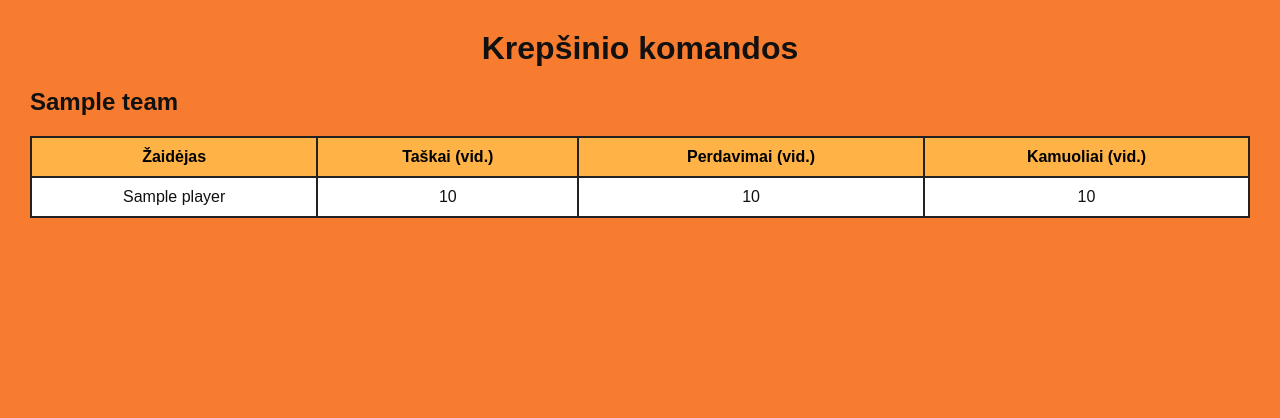
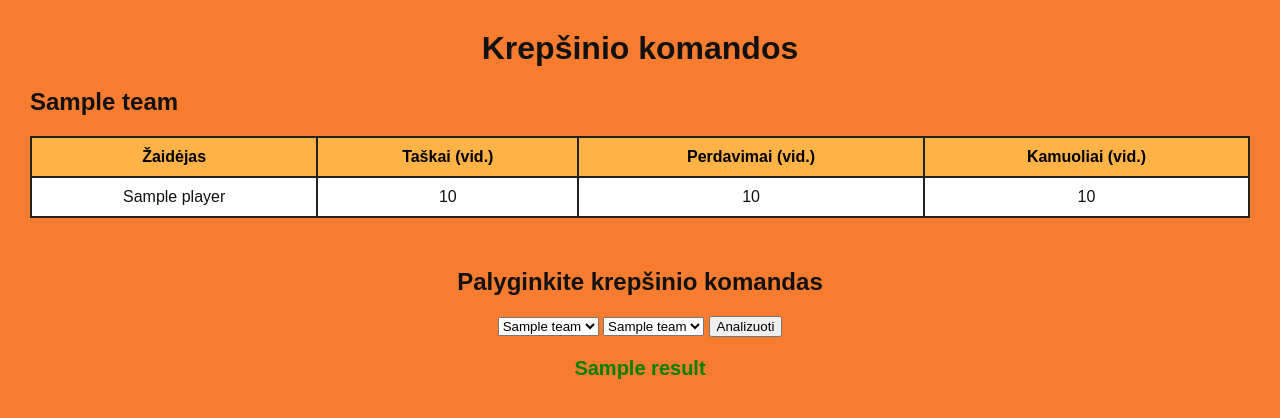
Before and after one commit to Pliusminus2002/sports-analyzer, a Flask app: template app/templates/basketball.html in a window 1280 px wide. Shown: the top 418 px of the page. Run offline with Flask 3, Linux system fonts and the light colour scheme; the template is opened without the code that fills it: most values are stand-ins (such as "Sample title", 1, 10 or a date in 2020).

Commit message:
Update basketball.html

```diff
--- a/app/templates/basketball.html
+++ b/app/templates/basketball.html
@@ -35,6 +35,16 @@
         tr:nth-child(even) {
             background-color: #fef4e8;
         }
+        form {
+            margin-top: 50px;
+            text-align: center;
+        }
+        .result {
+            margin-top: 20px;
+            font-size: 20px;
+            font-weight: bold;
+            color: green;
+        }
     </style>
 </head>
 <body>
@@ -65,5 +75,25 @@
             </table>
         </div>
     {% endfor %}
+
+    <!-- ANALIZATORIAUS FORMA ČIA -->
+    <form method="POST">
+        <h2>Palyginkite krepšinio komandas</h2>
+        <select name="team1">
+            {% for team in teams %}
+                <option value="{{ team.name }}">{{ team.name }}</option>
+            {% endfor %}
+        </select>
+        <select name="team2">
+            {% for team in teams %}
+                <option value="{{ team.name }}">{{ team.name }}</option>
+            {% endfor %}
+        </select>
+        <button type="submit">Analizuoti</button>
+        {% if result %}
+        <p class="result">{{ result }}</p>
+        {% endif %}
+    </form>
+
 </body>
 </html>
```
